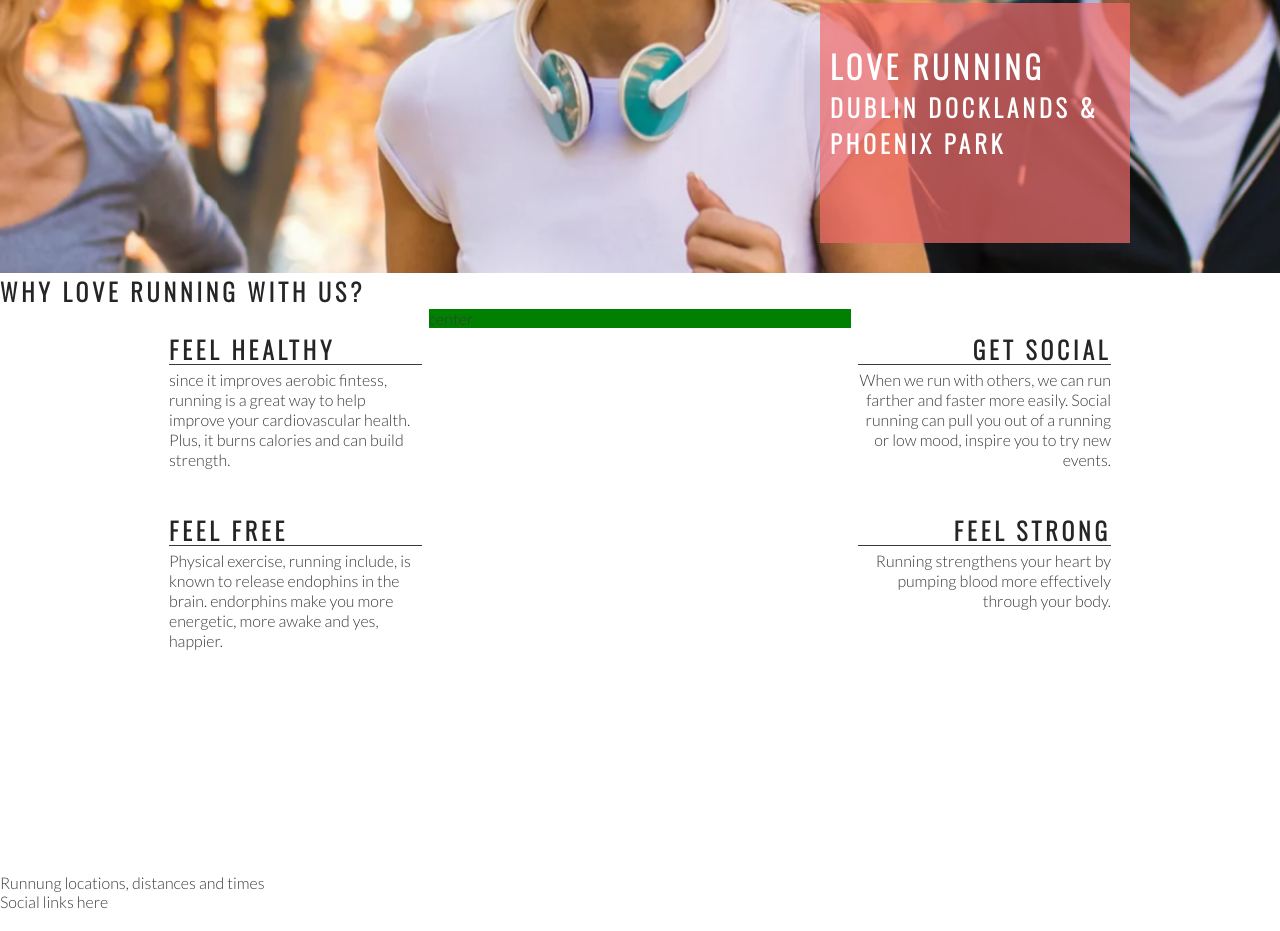
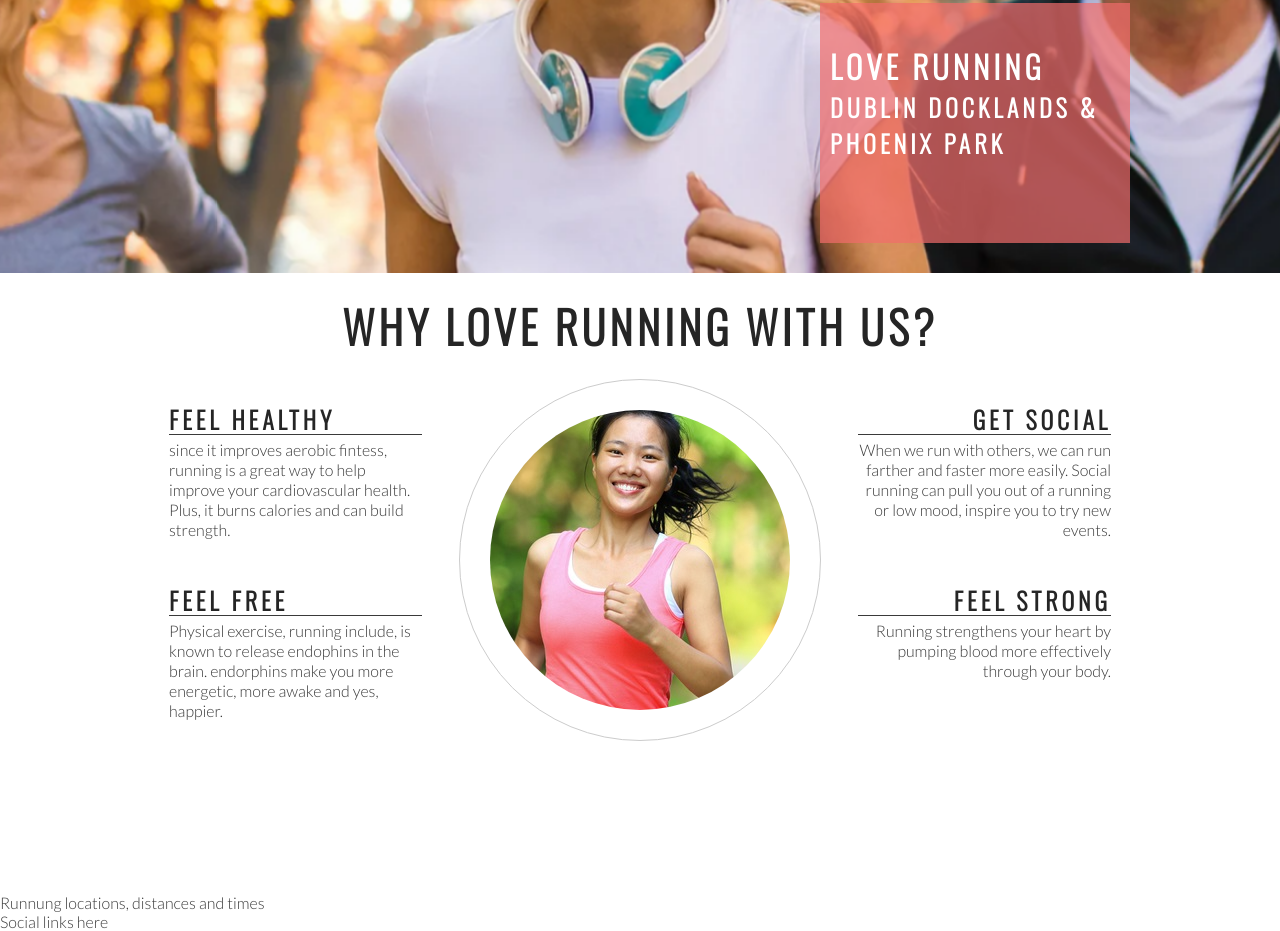
Before and after one commit to alakeldev/love-running-ci-walkthrough-project-float, a plain HTML site: page index.html in a window 1280 px wide. Shown: the part 402-1333 px from the top of the page. Drawn offline with nearby package versions, Linux system fonts and the light colour scheme.

Commit message:
add club ehtos central image and style into a circle

```diff
--- a/assets/css/style.css
+++ b/assets/css/style.css
@@ -138,7 +138,6 @@ h2 {
 #center-about {
     width: 33%;
     margin: 0 auto;
-    background-color: green;
 }
 
 hr {
@@ -170,3 +169,28 @@ hr {
 .right-about-heading p {
     text-align: right;
 }
+
+#welcome {
+    margin: 20px 0;
+    text-align: center;
+    font-size: 280%;
+}
+
+
+#circle-container {
+    width: 300px;
+    height: 300px;
+    padding: 30px;
+    border-style: solid;
+    border-color: #ccc;
+    border-width: 1px;
+    border-radius: 50%;
+    margin: 0 auto;
+}
+
+#circle-cover-bg {
+    background: url('../images/ethos-center-image.jpg') no-repeat center center;
+    height: 100%;
+    border-radius: 50%;
+
+}
--- a/index.html
+++ b/index.html
@@ -39,7 +39,7 @@
     </section>
 
     <section id="club-ethos">
-        <h1>Why Love Running With Us?</h1>
+        <h2 id="welcome">Why Love Running With Us?</h2>
         <div id="left-about">
             <div class="left-about-heading">
                 <h2>Feel Healthy</h2>
@@ -64,7 +64,11 @@
                 <p>Running strengthens your heart by pumping blood more effectively through your body.</p>
             </div>
         </div>
-        <div id="center-about">center</div>
+        <div id="center-about">
+            <div id="circle-container">
+                <div id="circle-cover-bg"></div>
+            </div>
+        </div>
     </section>
 
     <section>
```
Also changed, not shown: assets/images/ethos-center-image.jpg (added).
